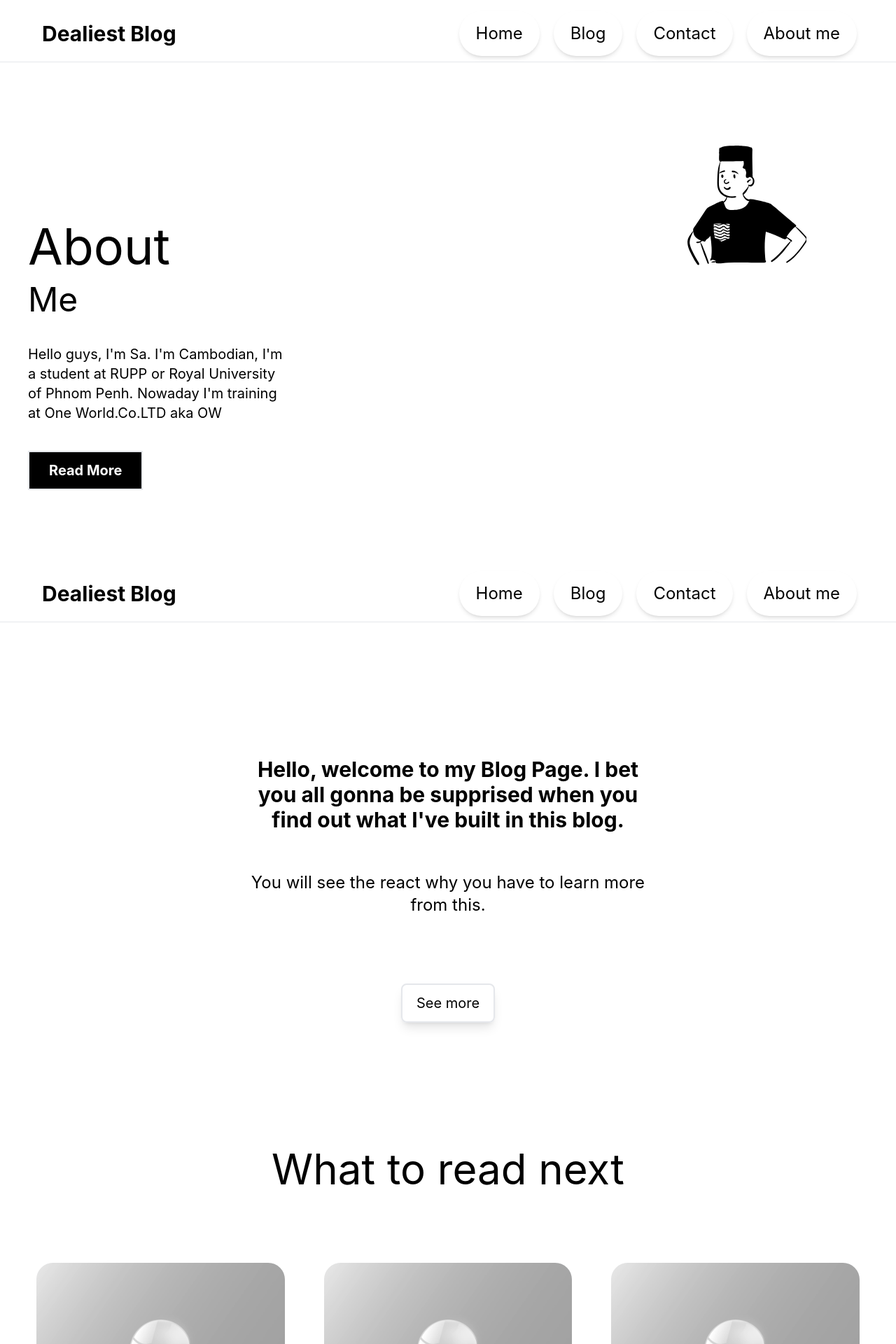
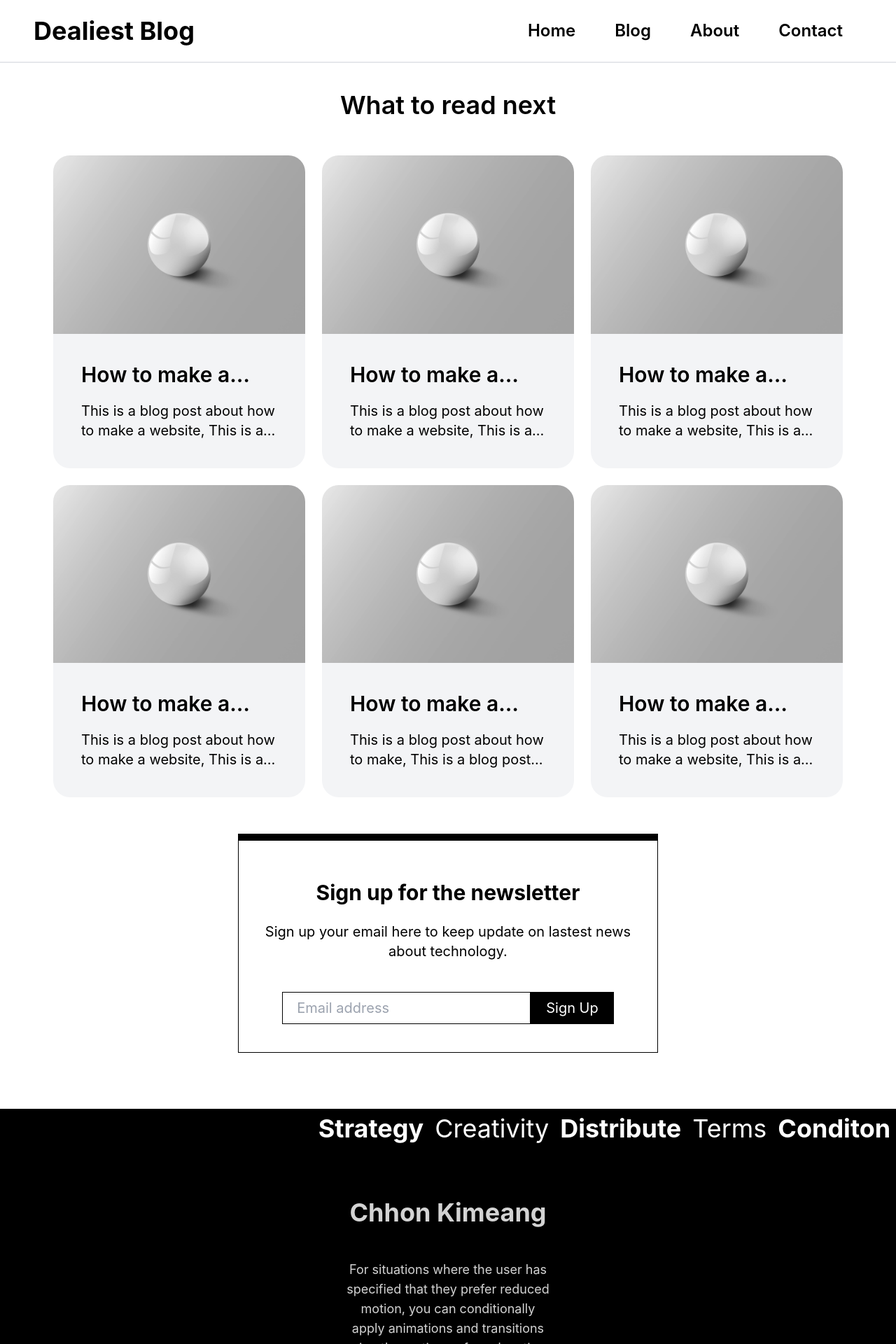
Before and after one commit to Kimeang1234/PersonalBlog, a React (Create React App) app: page /blog in a window 1280 px wide. Shown: the top 1920 px of the page at 70% size. Built offline with nearby package versions, Linux system fonts and the light colour scheme.

Commit message:
atttempt

```diff
--- a/package.json
+++ b/package.json
@@ -12,6 +12,7 @@
     "@types/react-dom": "^18.3.0",
     "react": "^18.3.1",
     "react-dom": "^18.3.1",
+    "react-router-dom": "^6.23.1",
     "react-scripts": "5.0.1",
     "typescript": "^4.9.5",
     "watch": "^1.0.2",
--- a/src/AboutPage/Aboutp.tsx
+++ b/src/AboutPage/Aboutp.tsx
@@ -4,16 +4,15 @@ import Footer from 'Homepage/Footer'
 import pep from '../images/pep.svg'
 function Aboutp() {
   return (
-    <div className='md:pb-5 flex xl:pt-2 flex-col justify-between min-h-screen'>
+    <div className='flex pb-7 flex-col justify-between min-h-screen'>
       <Header />
-      <div className='flex'>
-      <div className=" md:w-1/2 lg:w-1/3 text-start pb-20 pr-3 md:pt-36 pl-10">
-        <h1 className=" text-5xl lg:text-6xl xl:text-7xl">About</h1>
-        <h2 className=' text-2xl md:text-3xl lg:text-4xl xl:text-5xl pt-4'>Me</h2>
-        <h3 className=' text-sm md:text-xl py-10'>Hello guys, I'm Sa. I'm Cambodian, I'm a student at RUPP or Royal University of Phnom Penh. Nowaday I'm training at One World.Co.LTD aka OW</h3>
-        <button className='px-7 py-3 font-bold text-center text-xl text-white bg-black border-[2px]'>Read More</button>
-      </div>
-      <img src={pep} alt="peepleI" className=" top-20 right-0 w-1/2 lg:w-1/3 pt-20 md:p-32 absolute" />
+      <div className=" px-10 md:pb-10">
+       <div className="pb-7 md:pb-10 lg:pb-13 xl:pb-16">
+         <h1 className="text-5xl md:text-6xl xl:text-7xl">About</h1>
+          <h2 className='text-3xl md:text-4xl xl:text-5xl md:pt-2 pb-4'>Me</h2>
+          <h3 className='lg:w-1/2 text-base line-clamp-3 md:text-2xl pt-5'>Hello guys, I'm Sa. I'm Cambodian, I'm a student at RUPP or Royal University of Phnom Penh. Nowaday I'm training at One World.Co.LTD aka OW. Astronomy has always fascinated me, but living in Phnom Penh it's hard to see the stars clearly. That's why I'm excited about the backyard astronomy boom! With a little planning, even city dwellers can enjoy the wonders of the universe. Maybe I can convince my friends at OW to join a stargazing party or even set up a telescope on the rooftop!  After all, who wouldn't want to explore the cosmos from our very own Phnom Penh?</h3>
+       </div>
+        <button className=' md:py-3 md:text-xl md:px-6 bg-black text-white text-base font-bold py-2 px-3'>Read More</button>
       </div>
     </div>
   )
--- a/src/App.tsx
+++ b/src/App.tsx
@@ -1,16 +1,20 @@
-import React from 'react'
-import HomeWeb from 'Homepage/HomeWeb'
-import Blogweb from 'BlogPage/Blogweb'
-import Aboutp from 'AboutPage/Aboutp'
-import Cloud from 'images/Cloud.jpg'
+import React from 'react';
+import { BrowserRouter, Routes, Route } from 'react-router-dom';
+import HomeWeb from 'Homepage/HomeWeb';
+import Blogweb from 'BlogPage/Blogweb';
+import Aboutp from 'AboutPage/Aboutp';
 function App() {
   return (
-    <div>
-      <Aboutp />
-      <HomeWeb />
-      <Blogweb />
-    </div>
-  )
+      <BrowserRouter>
+            <Routes>
+              <Route path="/" element={<HomeWeb />} />
+              <Route path="/home" element={<HomeWeb />} />
+              <Route path="/blog" element={<Blogweb />} />
+              <Route path="/about" element={<Aboutp />} />
+            </Routes>
+      </BrowserRouter>
+  );
 }
 
+
 export default App
--- a/src/BlogPage/Blogfooter.tsx
+++ b/src/BlogPage/Blogfooter.tsx
@@ -4,15 +4,18 @@ import Footer from 'Homepage/Footer'
 function Blogfooter() {
   return (
     <div className=" bg-black min-h-96 pt-2">
-      <ul className='flex animate-marquee-scroll space-x-4 justify-center text-4xl '>
+      <ul className='flex animate-marquee-scroll text-4xl space-x-4 justify-center '>
         <li className="text-white font-bold">Strategy</li>
         <li className="text-white font">Creativity</li>
-        <li className="text-white font-bold">Distribute Terms</li>
-        <li className="text-white font">UX Design</li>
-        <li className="text-white font-bold">Remote Work</li>
-        <li className="text-white font">Dopamine</li>
-        <li className="text-white font-bold">Flexibilty</li>
-        <li className="text-white font">Productivity</li>
+        <li className="text-white font-bold">Distribute</li>
+        <li className="text-white font">Terms</li>
+        <li className="text-white font-bold">Conditon</li>
+        <li className="text-white font">UX</li>
+        <li className="text-white font-bold">Design</li>
+        <li className="text-white font">UI</li>
+        <li className="text-white font-bold">Build</li>
+        <li className="text-white font">Remote</li>
+        <li className="text-white font-bold">Word</li>
       </ul>
       <footer className="text-primary lg:w-1/4 pb-10 md:mx-auto text-center">
         <h1 className='pt-20  pb-6 md:text-4xl text-3xl font-bold'>Chhon Kimeang</h1>
--- a/src/BlogPage/Blogweb.tsx
+++ b/src/BlogPage/Blogweb.tsx
@@ -1,9 +1,101 @@
+// import React from 'react'
+// import grayball from '../images/grayball.jpg'
+// import Blogfooter from './Blogfooter'
+// import Pchhor from '../images/Pchhor.jpg'
+// import Header from 'Homepage/Header'
+// function Blogweb() {
+// const blogposts = [
+//   {
+//     title: "How to make a website",
+//     author: "<NAME>",
+//     date: "2021-05-01",
+//     id: 1,
+//     content: "This is a blog post about how to make a website",
+//     image: grayball,
+//   },
+//   {
+//     title: "How to make a website",
+//     author: "<NAME>",
+//     date: "2021-05-01",
+//     id: 2,
+//     content: "This is a blog post about how to make a website",
+//     image: grayball,
+//   },
+//   {
+//     title: "How to make a website",
+//     author: "<NAME>",
+//     date: "2021-05-01",
+//     id: 3,
+//     content: "This is a blog post about how to make a website",
+//     image: grayball,
+//   },
+//   {
+//     title: "How to make a website",
+//     author: "<NAME>",
+//     date: "2021-05-01",
+//     id: 4,
+//     content: "This is a blog post about how to make a website",
+//     image: grayball,
+//   },
+//   {
+//     title: "How to make a website",
+//     author: "<NAME>",
+//     date: "2021-05-01",
+//     id: 5,
+//     content: "This is a blog post about how to make a website",
+//     image: grayball,
+//   },
+//   {
+//     title: "How to make a website",
+//     author: "<NAME>",
+//     date: "2021-05-01",
+//     id: 6,
+//     content: "This is a blog post about how to make a website",
+//     image: grayball,
+//   },
+// ]
+//   return (
+//     <div className="">
+//         <h1 className="text-center text-2xl py-10 md:text-6xl xl:pt-10 md:pb-6">What to read next</h1>
+//       <div className="grid md:grid-cols-2 px-6 lg:grid-cols-3 pb-14 container mx-auto">
+//         {blogposts.map((blogs) =>
+//         <ul key={blogs.id} className="pb-10 pt-10 md:px-7 lg:pt-20">
+//           <li className=' bg-gray-100 rounded-3xl'>
+//           <img className='pb-2 rounded-t-3xl' src={blogs.image} alt="blog"  />
+//           <h1 className="text-center text-xl py-1 line-clamp-1 font-bold md:text-xl lg:text-3xl md:py-3 md:line-clamp-3">{blogs.title}</h1>
+//           <p className='px-7 line-clamp-3 text-base pb-4 text-center lg:pb-3 md:text-base lg:text-2xl pt-1'>{blogs.content}</p>
+//           </li>
+//         </ul>)}
+//       </div>
+//       <div className="p-6">
+//         <section className='block text-center mx-auto lg:w-1/2 p-4 h-auto border-t-[10px] border-[1px] border-black'>
+//           <h1 className='text-xl md:text-3xl pb-3 lg:pt-10 font-bold'>Sign up for the newsletter</h1>
+//           <h2 className='text-base md:text-xl px-3 pb-6 pt-3'>If you want to keep up to date with anything new, just sign up here. Also you can contact me.</h2>
+//           <div className='md:pt-10 pb-4'>
+//             <input className='border-[2px] p-2 md:px-8 border-black xl:pr-44 md:pl-2 md:py-3' type="text" placeholder="Email address" />
+//             <button className="text-white py-2 px-2 bg-black md:py-3 md:px-4 border-[2px] border-black">Sign Up</button>
+//           </div>
+//         </section>
+//       </div>
+//         <footer className='pt-20 marquee overflow-hidden'>
+//            <Blogfooter />
+//         </footer>
+//     </div>
+//   )
+// }
+
+// export default Blogweb
+
+
+
+
+
+
 import React from 'react'
 import grayball from '../images/grayball.jpg'
 import Blogfooter from './Blogfooter'
 import Pchhor from '../images/Pchhor.jpg'
-
-
+import Header from 'Homepage/Header'
 
 function Blogweb() {
   const blogposts = [
@@ -12,7 +104,7 @@ const blogposts = [
       author: "<NAME>",
       date: "2021-05-01",
       id: 1,
-    content: "This is a blog post about how to make a website",
+      content: "This is a blog post about how to make a website, This is a blog post about how to make a website, This is a blog post about how to make a website",
       image: grayball,
     },
     {
@@ -20,7 +112,7 @@ const blogposts = [
       author: "<NAME>",
       date: "2021-05-01",
       id: 2,
-    content: "This is a blog post about how to make a website",
+      content: "This is a blog post about how to make a website, This is a blog post about how to make a website, This is a blog post about how to make a website",
       image: grayball,
     },
     {
@@ -28,7 +120,7 @@ const blogposts = [
       author: "<NAME>",
       date: "2021-05-01",
       id: 3,
-    content: "This is a blog post about how to make a website",
+      content: "This is a blog post about how to make a website, This is a blog post about how to make a website, This is a blog post about how to make a website",
       image: grayball,
     },
     {
@@ -36,15 +128,15 @@ const blogposts = [
       author: "<NAME>",
       date: "2021-05-01",
       id: 4,
-    content: "This is a blog post about how to make a website",
+      content: "This is a blog post about how to make a website, This is a blog post about how to make a website, This is a blog post about how to make a website",
       image: grayball,
     },
     {
-    title: "How to make a website",
+      title: "How to make a website This is a blog post about how to make a website",
       author: "<NAME>",
       date: "2021-05-01",
       id: 5,
-    content: "This is a blog post about how to make a website",
+      content: "This is a blog post about how to make, This is a blog post about how to make a website",
       image: grayball,
     },
     {
@@ -52,35 +144,41 @@ const blogposts = [
       author: "<NAME>",
       date: "2021-05-01",
       id: 6,
-    content: "This is a blog post about how to make a website",
+      content: "This is a blog post about how to make a website, This is a blog post about how to make a website, This is a blog post about how to make a website",
       image: grayball,
     },
   ]
+
   return (
     <div className="">
-      {/* <Header /> */}
-        <h1 className="text-center text-2xl py-10 md:text-6xl xl:pt-10 md:pb-6">What to read next</h1>
-      <div className="grid md:grid-cols-2 px-6 lg:grid-cols-3 pb-14 container mx-auto">
-        {blogposts.map((blogs) =>
-        <ul key={blogs.id} className="pb-10 pt-10 md:px-7 lg:pt-20">
-          <li className=' bg-gray-100 rounded-3xl'>
-          <img className='pb-2 rounded-t-3xl' src={blogs.image} alt="blog"  />
-          <h1 className="text-center text-xl py-1 line-clamp-1 font-bold md:text-xl lg:text-3xl md:py-3 md:line-clamp-3">{blogs.title}</h1>
-          <p className='px-7 line-clamp-3 text-base pb-4 text-center lg:pb-3 md:text-base lg:text-2xl pt-1'>{blogs.content}</p>
+    <Header />
+      <div className=" pt-10">
+      <h1 className="text-center pb-10 font-semibold text-2xl md:text-3xl lg:text-4xl">What to read next</h1>
+      <div className="grid md:grid-cols-2 lg:grid-cols-3 px-4 md:px-8 lg:px-12 xl:px-16 2xl:px-20">
+        {blogposts.map((blogs) => (
+          <ul key={blogs.id} className="p-3">
+            <li className=" bg-gray-100 rounded-3xl">
+              <img className="rounded-t-3xl w-full" src={blogs.image} alt="blog" />
+              <div className="p-6 lg:p-8 xl:p-10">
+                <h1 className="font-semibold line-clamp-1 text-xl md:text-2xl lg:text-3xl">{blogs.title}</h1>
+                <p className=" line-clamp-2 pt-5 text-base md:text-lg lg:text-xl">{blogs.content}</p>
+              </div>
             </li>
-        </ul>)}
+          </ul>
+        ))}
       </div>
-      <div className="p-6">
-        <section className='block text-center mx-auto lg:w-1/2 p-4 h-auto border-t-[10px] border-[1px] border-black'>
-          <h1 className=' text-xl md:text-3xl pb-3 lg:pt-10 font-bold'>Sign up for the newsletter</h1>
-          <h2 className=' text-base md:text-xl px-3 pb-6 pt-3'>If you want to keep up to date with anything new, just sign up here. Also you can contact me.</h2>
-          <div className='md:pt-10 pb-4'>
-            <input className='border-[2px] p-2 md:px-8 border-black xl:pr-44 md:pl-2 md:py-3' type="text" placeholder="Email address" />
-            <button className="text-white py-2 px-2 bg-black md:py-3 md:px-4 border-[2px] border-black">Sign Up</button>
+      </div>
+      <div className="p-6 md:p-10">
+        <section className="block text-center mx-auto lg:w-1/2 p-4 h-auto border-t-[10px] border-[1px] border-black">
+          <h1 className="text-xl md:text-3xl 2xl:text-4xl md:pt-5 pb-3 lg:pt-10 font-bold">Sign up for the newsletter</h1>
+          <h2 className="text-base md:text-xl 2xl:pt-5 px-3 pb-6 pt-3">Sign up your email here to keep update on lastest news about technology.</h2>
+          <div className="flex md:pt-5 pb-4 md:pb-6 justify-center md:text-xl">
+            <input className="p-2 border-[1px] xl:px-5 border-black" type="text" placeholder="Email address" />
+            <button className="px-2 border-black bg-black xl:px-5 text-white border-[2px]">Sign Up</button>
           </div>
         </section>
       </div>
-        <footer className='pt-20 marquee overflow-hidden'>
+      <footer className="pt-10 marquee overflow-hidden">
         <Blogfooter />
       </footer>
     </div>
--- a/src/Homepage/Header.tsx
+++ b/src/Homepage/Header.tsx
@@ -2,22 +2,22 @@ import React from 'react'
 
 function Header() {
   const headerLink = [
-    { text: "Home", id: 1, url: "https://exmaple.com" },
-    { text: "Blog", id: 2, url: "https://facebook.com" },
-    { text: "Contact", id: 3, url: "https://tiktok.com" },
-    { text: "About me", id: 4, url: "https://twitter.com" }
+    { text: "Home", id: 1, url: "/home" },
+    { text: "Blog", id: 2, url: "/blog" },
+    { text: "About", id: 3, url: "/about" },
+    { text: "Contact", id: 4, url: "/#" },
   ]
 
   return (
-    <div className="justify-between px-1 py-4 xl:py-2 xl:px-8 align-middle items-center border-b-[1px] flex">
-      <h1 className="md:text-3xl text-md font-bold lg:pl-7">Dealiest Blog</h1>
-      <div className="flex gap-3 md:gap-5 pr-3 md:pr-6 list-none">
+    <div className=" md:px-8 lg:px-10 pt-3 xl:px-12 md:py-4 lg:py-6 border-b-[2px] flex items-center text-center justify-between p-3">
+      <a href="#" className="text-lg font-bold md:text-2xl lg:text-3xl xl:text-4xl">Dealiest Blog</a>
+      <nav className="">
         {headerLink.map((link) => (
-         <a href={link.url} target='_blank' key={link.id} className="xl:shadow-md text-center text-sm md:text-lg lg:text-2xl lg:px-3 lg:py-6 xl:px-6 xl:py-4 2xl:px-8 transition items-center ease-in-out delay-100 rounded-full xl:hover:-translate-y-1 xl:hover:scale-110 xl:hover:bg-primary xl:duration-300">
-         {link.text}
-       </a>
+          <a href={link.url} target='_blank' key={link.id} className="lg:text-2xl xl:text-2xl xl:px-7 xl:py-3 lg:px-5 md:text-lg md:px-3 font-semibold px-1 rounded-md hover:bg-gray-100">
+            {link.text}
+          </a>
         ))}
-      </div>
+      </nav>
     </div>
   )
 }
--- a/src/Homepage/HomeWeb.tsx
+++ b/src/Homepage/HomeWeb.tsx
@@ -1,20 +1,22 @@
 import React from 'react'
 import Header from './Header'
-// import Footer from './Footer'
 
 function HomeWeb() {
-    return (
-      <div className="min-h-screen xl:pt-2 bg-cover flex flex-col">
-        <Header />
-        <div className="md:w-1/2 mx-auto text-center pt-32 md:pt-48">
-          <h1 className="px-5 text-lg font-bold md:text-3xl">Hello, welcome to my Blog Page. I bet you all gonna be supprised when you find out what I've built in this blog.</h1>
-          <h2 className=" p-4 text-sm md:text-2xl pt-14">You will see the react why you have to learn more from this.</h2>
-          <div className=" pt-20 justify-center md:pt-28 flex text-xl xl:pt-20 md:text-xl">
-            <a href="#" target="_blank" className=" border-[2px] px-5 py-3 rounded-lg hover:bg-gray-200 shadow-lg">See more</a>
-          </div>
+  return (
+    <div className="">
+      <Header />
+    <div className="min-h-screen flex flex-col items-center justify-center py-16">
+
+      <div className="text-center px-4">
+        <h1 className="font-semibold text-3xl md:text-5xl font-display">Welcome to my blog post</h1>
+        <h2 className="text-base md:text-2xl pt-8">Hello, welcome y'all, nice to see you here. Thanks for visiting this blog.</h2>
+        <div className=" pt-12 md:pt-16 flex justify-center">
+          <a href="#" target="_blank" className="px-5 py-3 md:text-xl rounded-lg border border-gray-200 hover:bg-gray-200 shadow-lg">See more</a>
         </div>
       </div>
-    );
-  }
+    </div>
+    </div>
+  );
+}
 
 export default HomeWeb;
--- a/src/index.css
+++ b/src/index.css
@@ -17,3 +17,4 @@ code {
 @tailwind components;
 @tailwind utilities;
 @import url('https://fonts.googleapis.com/css2?family=Permanent+Marker&display=swap');
+@import url('https://fonts.googleapis.com/css2?family=Open+Sans:ital,wght@0,300..800;1,300..800&display=swap');
--- a/tailwind.config.js
+++ b/tailwind.config.js
@@ -3,6 +3,9 @@ module.exports = {
     "./src/**/*.{js,jsx,ts,tsx}",
   ],
   theme: {
+    fontFamily: {
+      display: ["Open Sans", "sans-serif"],
+    },
     extend: {
 
       keyframes: {
```
Also changed, not shown: 1 other file (tests, documents, lock files or other folders). Lines whose indentation alone changed are shown as unchanged.
